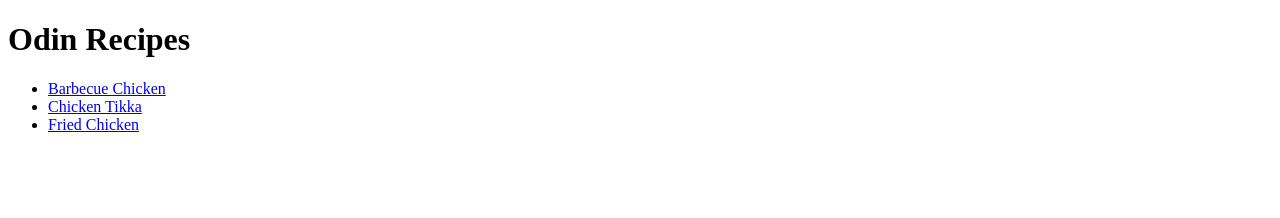
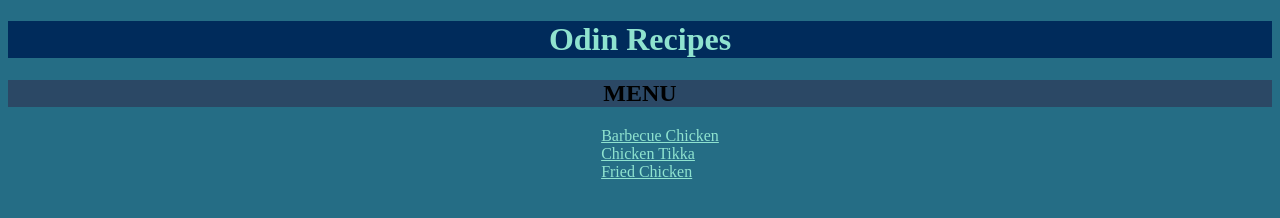
Before and after one commit to shreyashkadam/odin-recipes, a plain HTML site: page index.html in a window 1280 px wide. Drawn offline with Linux system fonts and the light colour scheme.

Commit message:
Add basic CSS to all pages

```diff
--- a/index.html
+++ b/index.html
@@ -5,13 +5,16 @@
     <meta http-equiv="X-UA-Compatible" content="IE=edge">
     <meta name="viewport" content="width=device-width, initial-scale=1.0">
     <title>Document</title>
+    <link rel="stylesheet" href="./style.css">
 </head>
 <body>
-    <h1>Odin Recipes</h1>
-    <ul>
+    <header><h1>Odin Recipes</h1></header>
+    <h2 class="menu">MENU</h2>
+    <ul class="menu-items">
         <li><a href="./recipes/barbecue-chicken.html">Barbecue Chicken</a></li>
         <li><a href="./recipes/chicken-tikka.html">Chicken Tikka</a></li>
         <li><a href="./recipes/fried-chicken.html">Fried Chicken</a></li>
     </ul>
+
 </body>
 </html>
--- /dev/null
+++ b/recipes/barbecue-chicken.css
@@ -0,0 +1,22 @@
+#barbecue-chicken{
+    height: auto;
+    width: 250px;
+}
+
+header{
+    background-color: #002B5B;
+    text-align: center;
+    color: #8FE3CF;
+}
+
+html{
+    background-color: #256D85;
+}
+
+a{
+    color: #8FE3CF;
+}
+
+a:hover{
+    text-decoration: none;
+}
--- /dev/null
+++ b/recipes/chicken-tikka.css
@@ -0,0 +1,22 @@
+#chicken-tikka{
+    height: auto;
+    width: 250px;
+}
+
+header{
+    background-color: #002B5B;
+    text-align: center;
+    color: #8FE3CF;
+}
+
+html{
+    background-color: #256D85;
+}
+
+a{
+    color: #8FE3CF;
+}
+
+a:hover{
+    text-decoration: none;
+}
--- /dev/null
+++ b/recipes/fried-chicken.css
@@ -0,0 +1,22 @@
+#fried-chicken{
+    height: auto;
+    width: 250px;
+}
+
+header{
+    background-color: #002B5B;
+    text-align: center;
+    color: #8FE3CF;
+}
+
+html{
+    background-color: #256D85;
+}
+
+a{
+    color: #8FE3CF;
+}
+
+a:hover{
+    text-decoration: none;
+}
--- /dev/null
+++ b/style.css
@@ -0,0 +1,29 @@
+html{
+    background-color: #256D85;
+}
+
+.menu{
+    text-align: center;
+    background-color: #2B4865;
+}
+
+header{
+    background-color: #002B5B;
+    text-align: center;
+    color: #8FE3CF;
+}
+
+a{
+    color: #8FE3CF;
+}
+
+a:hover{
+    text-decoration: none;
+}
+
+.menu-items{
+    color: #8FE3CF;
+    display: table;
+    margin: 0 auto;
+    list-style: none;
+}
```
Also changed, not shown: recipes/barbecue-chicken.html (+3 -2 lines), recipes/chicken-tikka.html (+3 -2 lines), recipes/fried-chicken.html (+3 -2 lines).
